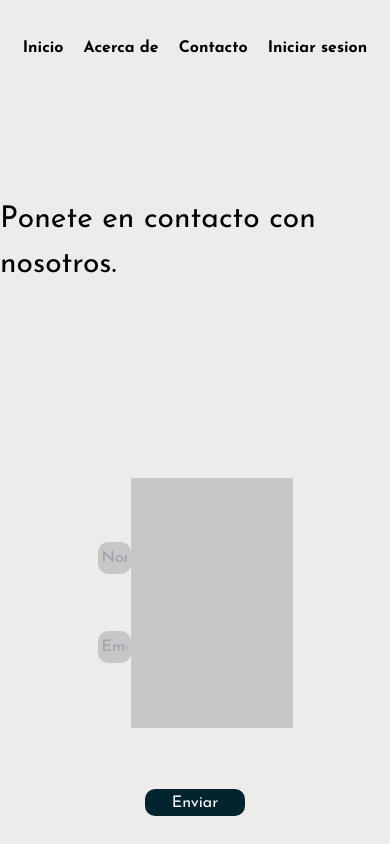
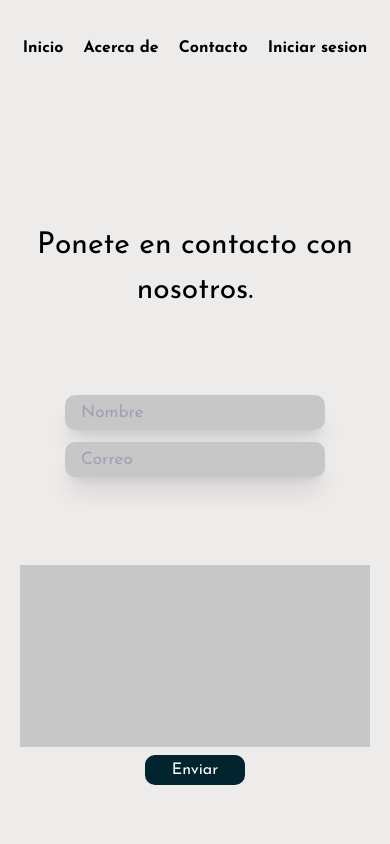
Before and after one commit to WSmithDR/HardwareMarketApp-Front, a React (Vite) app: page /contact in a window 390 px wide. Built offline with nearby package versions, Linux system fonts and the light colour scheme.

Commit message:
fixed responsive

```diff
--- a/src/components/footer/Footer.jsx
+++ b/src/components/footer/Footer.jsx
@@ -1,7 +1,7 @@
 const Footer = () => {
   return (
     <>
-      <footer className=" h-[80px] w-[100%]  bg-colorButtons">
+      <footer className=" h-[100px] w-[100%]  bg-colorButtons">
         <div className="flex justify-between">
           <div className="w-[50%] h-[100%]  flex flex-col justify-between text-[white] items-center">
             <p className="cursor-pointer hover:text-[#05607C]">Contacto</p>
--- a/src/features/StartPage/StartPage.jsx
+++ b/src/features/StartPage/StartPage.jsx
@@ -3,10 +3,12 @@ import Footer from "../../components/footer/Footer";
 import logoIg from "../../../public/images/igLogo.png";
 import logoFb from "../../../public/images/facebook-48.png";
 import logoTw from "../../../public/images/twitterx.png";
+import { useNavigate } from "react-router-dom";
 
 export const StartPage = () => {
+  const navigate  = useNavigate()
   return (
-    <div className="flex   items-center justify-center flex-col space-y-32 ">
+    <div className="flex  min-h-screen items-center justify-between flex-col space-y-32 ">
       <Navbar />
 
       <div className="flex flex-col justify-center items-center h-auto w-auto space-y-10">
@@ -17,9 +19,10 @@ export const StartPage = () => {
 
         <div className="p-5">
           <button
-            className="bg-colorButtons font-josefin h-[35px] w-[150px]
+            className="bg-colorButtons font-josefin h-[36px] w-[150px]
                   pb-2  text-white rounded-[8px] cursor-pointer
-                  pt-1 md:w-[150px]"
+                  pt-1 md:w-[150px] flex items-center justify-center"
+                  onClick={() => navigate("/store")}
           >
             Comenzar
           </button>
--- a/src/features/contact/Contact.jsx
+++ b/src/features/contact/Contact.jsx
@@ -4,9 +4,9 @@ import { Formik, Field, Form } from "formik";
 const Contact = () => {
   return (
     <>
-      <div className="h-[100vh]   flex flex-col font-josefin items-center justify-between">
+      <div className="min-h-screen   flex flex-col font-josefin items-center justify-between">
         <Navbar />
-        <h3 className="text-[30px]">Ponete en contacto con nosotros.</h3>
+        <h3 className="text-[30px] max-[425px]:text-center mt-28">Ponete en contacto con nosotros.</h3>
         <Formik
           initialValues={{ name: "", email: "", texto: "" }}
           validate={(values) => {
@@ -27,11 +27,11 @@ const Contact = () => {
           }}
         >
           {({ errors, touched }) => (
-            <Form className="w-[50%] h-[400px] flex flex-col justify-between items-center my-5">
-              <div className="flex   justify-between h-[100%] w-[100%]  items-center ">
-                <div className="h-[50%] w-[40%]  flex justify-around flex-col">
+            <Form className=" flex items-center justify-center flex-col h-[500px] w-[100%] min-[1400px]:mb-32">
+              <div className="flex flex-col space-y-5 justify-center h-auto w-[100%]  items-center  md:flex-row md:justify-around min-[1400px]:w-[60%] ">
+                <div className="h-[60%] w-[40%]  flex flex-col  items-center space-y-2 ">
                   <Field
-                    className="rounded-[10px] outline-none w-[100%] bg-[#C8C7C7] p-1"
+                    className="text-[17px] shadow-xl font-josefin mb-1 w-[260px] h-[35px] rounded-std px-4 outline-0 bg-[#C8C7C7] md:w-[350px] md:h-[40px] "
                     placeholder="Nombre"
                     name="name"
                     type="text"
@@ -40,8 +40,8 @@ const Contact = () => {
                     <p className="text-red-600">{errors.name}</p>
                   ) : null}
                   <Field
-                    className="rounded-[10px] w-[100%] outline-none bg-[#C8C7C7] p-1"
-                    placeholder="Email"
+                    className="text-[17px] shadow-xl font-josefin mb-1 w-[260px] h-[35px] rounded-std px-4 outline-0 bg-[#C8C7C7] md:w-[350px] md:h-[40px]"
+                    placeholder="Correo"
                     name="email"
                   ></Field>
                   {errors.email && touched.email ? (
@@ -50,7 +50,7 @@ const Contact = () => {
                 </div>
                 <Field
                   as="textarea"
-                  className="resize-none w-[350px] h-[250px] outline-none p-2 bg-[#C8C7C7]"
+                  className="resize-none w-[350px] h-[250px] outline-none p-2 bg-[#C8C7C7] max-[320px]:w-[300px]"
                   name="texto"
                 ></Field>
               </div>
--- a/src/features/login/Login.jsx
+++ b/src/features/login/Login.jsx
@@ -19,7 +19,7 @@ export const Login = () => {
   };
 
   return (
-    <div className="h-[100vh] flex flex-col items-center justify-between  bg-colorButtons  font-josefin ">
+    <div className="min-h-screen flex flex-col items-center justify-between  bg-colorButtons  font-josefin ">
       <BackTo />
       <div className="max-[425px]:w-[90%] min-[768px]:w-[50%] min-[1440px]:w-[40%] flex flex-col items-center justify-center w-4/5 h-[500px]  bg-customColor rounded-[10px] my-[20px]">
         <div className=" justify-center  items-center w-[80%] h-4/6 flex flex-col gap-10  p-2.5">
@@ -52,10 +52,10 @@ export const Login = () => {
             }}
           >
             {({ errors, touched }) => (
-              <Form className="flex flex-col w-[100%]  h-[100%]  items-center  justify-around">
+              <Form className="flex flex-col w-[100%]  h-[100%]  items-center  justify-between">
                 <Field
                   className="text-[17px] shadow-xl font-josefin mb-1 w-[260px] h-[35px]
-                  rounded-std px-4 outline-0 bg-[#C8C7C7] md:w-[350px] md:h-[40px]"
+                  rounded-std px-4 outline-0 bg-[#C8C7C7] md:w-[350px] md:h-[40px] "
                   placeholder="Correo electronico"
                   name="email"
                 ></Field>
--- a/src/features/store/containers/navigation/StoreNavBar.jsx
+++ b/src/features/store/containers/navigation/StoreNavBar.jsx
@@ -1,5 +1,6 @@
 import { Link } from "react-router-dom";
-
+import logoSearch from "../../../../../public/images/isearch.png"
+import logoCart from "../../../../../public/images/carFast.png"
 export const StoreNavBar = () => {
   return (
     <>
--- a/src/features/store/roots/StoreScreen.jsx
+++ b/src/features/store/roots/StoreScreen.jsx
@@ -4,7 +4,7 @@ import { StoreNavBar } from "../containers/navigation/StoreNavBar";
 
 export const StoreScreen = () => {
   return (
-    <div className="w-[100vw]  flex flex-col  font-josefin   max-[320px]:w-[400px] max-[375px]:w-[400px]">
+    <div className="w-[100vw] min-h-screen  flex flex-col justify-between  font-josefin   max-[320px]:w-[400px] max-[375px]:w-[400px]">
       <StoreNavBar />
       <StoreContainer />
       <Footer />
```
Also changed, not shown: src/features/store/containers/sidebar/SideBar.jsx (added).
